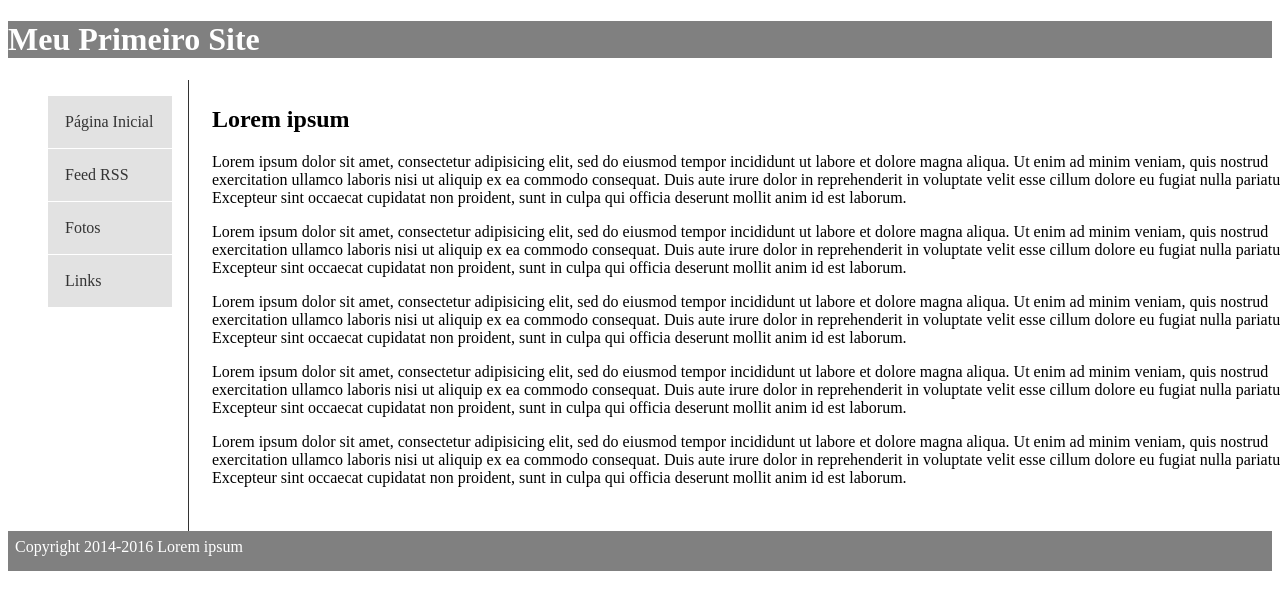
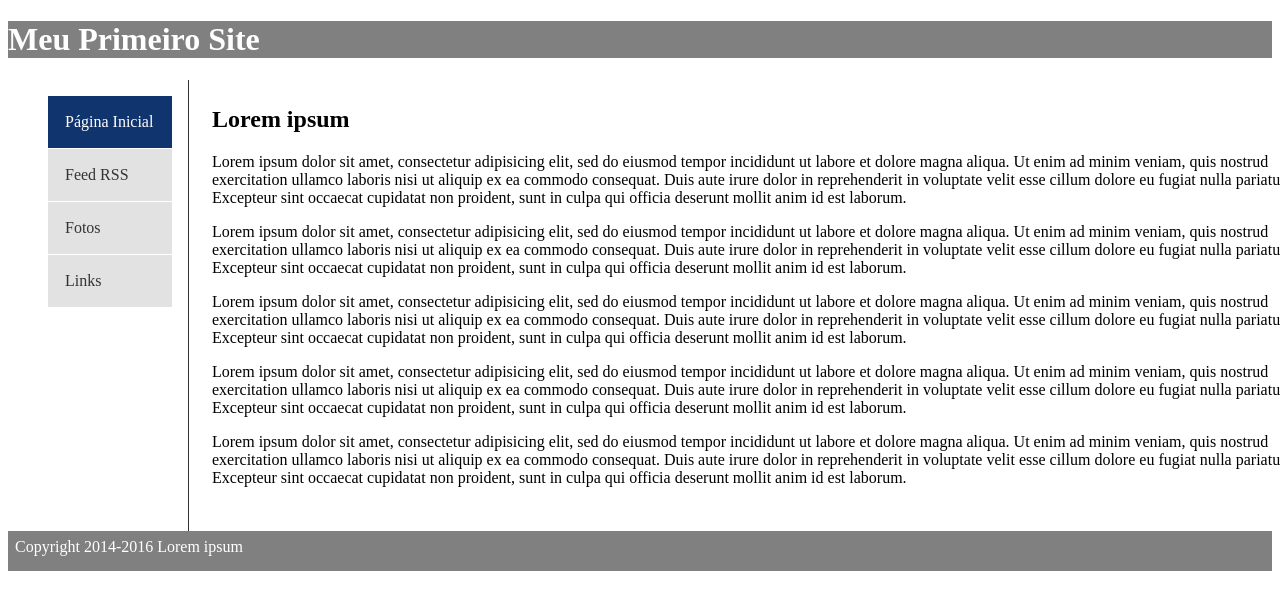
Before and after one commit to RafaelPanisset/rafaelpanisset.github.io, a plain HTML site: page ex10.html in a window 1280 px wide. In both pictures the pointer is over the link "Página Inicial". Shown: the top 610 px of the page. Drawn offline with Linux system fonts and the light colour scheme.

Commit message:
Update ex10.html

```diff
--- a/ex10.html
+++ b/ex10.html
@@ -85,6 +85,10 @@
     display: inline-block;
     width: 90px;
   }
+  .cssElementosLista:hover {
+    background-color: #0f346e;
+    color: white;
+  }
   .navCss {
     display: inline-block;
     width: 180px;
@@ -99,5 +103,4 @@
     width: 1135px;
   }
 
-
 </style>
```
